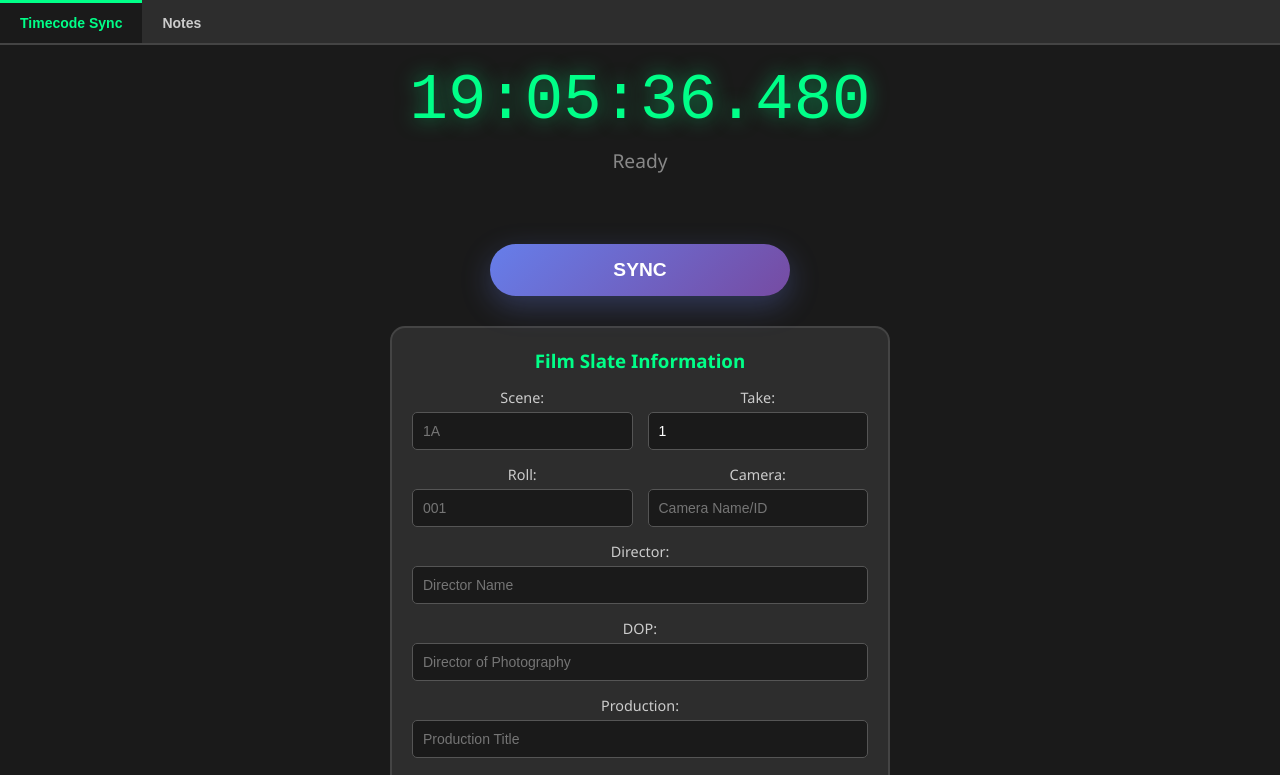
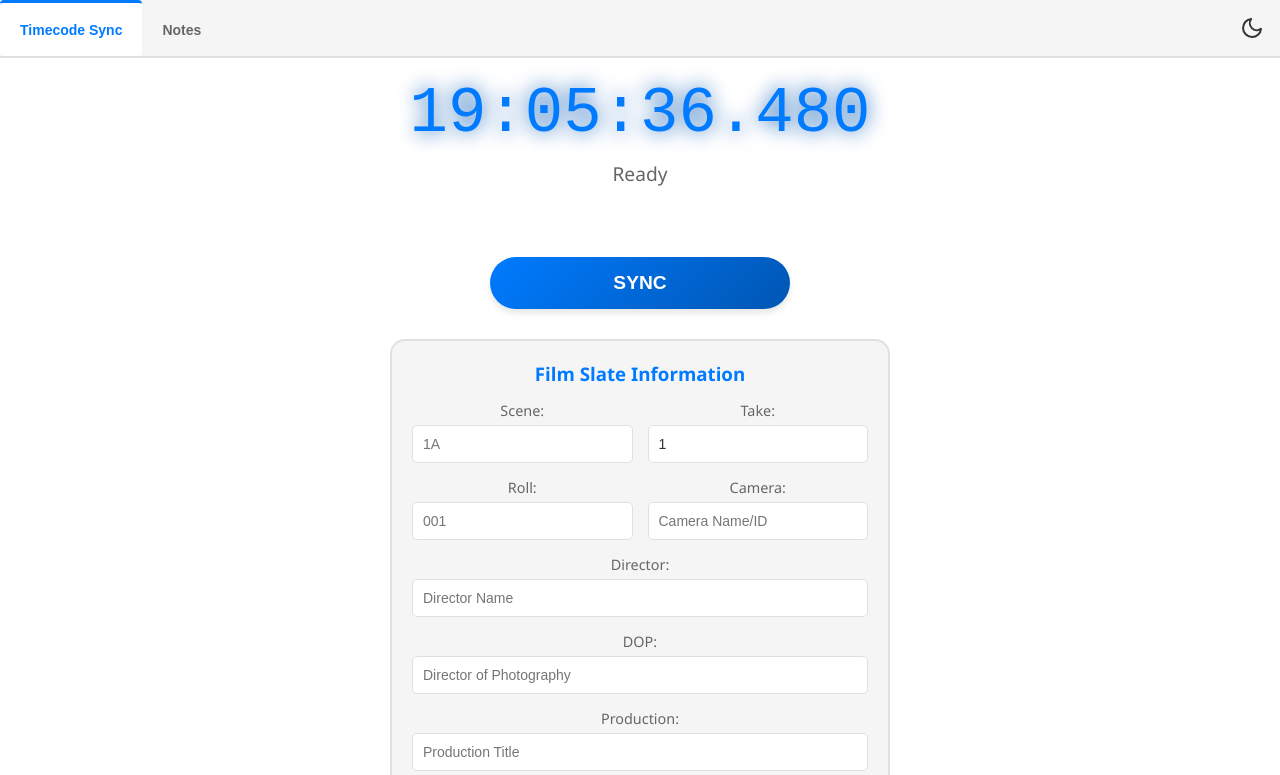
Before and after one commit to Freakiersamsam/digital-slate, a React (Vite) app: page / in a window 1280 px wide. Shown: the top 775 px of the page. Built offline with nearby package versions, Linux system fonts and the light colour scheme.

Commit message:
feat: implement dark/light mode toggle

```diff
--- a/src/App.css
+++ b/src/App.css
@@ -6,8 +6,8 @@
 
 body, #root {
   font-family: 'Segoe UI', Tahoma, Geneva, Verdana, sans-serif;
-  background: #1a1a1a;
-  color: #ffffff;
+  background: var(--color-bg-primary);
+  color: var(--color-text-primary);
   height: 100vh;
 }
 
@@ -19,16 +19,17 @@ body, #root {
 
 .tabs {
   display: flex;
-  background: #2d2d2d;
-  border-bottom: 2px solid #444;
+  background: var(--color-bg-secondary);
+  border-bottom: 2px solid var(--color-border);
+  position: relative;
 }
 
 .tab {
   padding: 12px 20px;
   cursor: pointer;
-  background: #2d2d2d;
+  background: var(--color-bg-secondary);
   border: none;
-  color: #ccc;
+  color: var(--color-text-secondary);
   font-size: 14px;
   font-weight: 600;
   transition: all 0.3s ease;
@@ -37,14 +38,14 @@ body, #root {
 }
 
 .tab.active {
-  background: #1a1a1a;
-  color: #00ff88;
-  border-top-color: #00ff88;
+  background: var(--color-bg-primary);
+  color: var(--color-accent);
+  border-top-color: var(--color-accent);
 }
 
 .tab:hover:not(.active) {
-  background: #3d3d3d;
-  color: #fff;
+  background: var(--color-bg-secondary);
+  color: var(--color-text-primary);
 }
 
 .tab-content {
@@ -66,23 +67,23 @@ body, #root {
 .timecode {
   font-size: 4rem;
   font-family: 'Courier New', monospace;
-  color: #00ff88;
-  text-shadow: 0 0 20px rgba(0, 255, 136, 0.5);
+  color: var(--color-accent);
+  text-shadow: 0 0 20px var(--color-accent-hover);
   margin-bottom: 10px;
 }
 
 .sync-status {
   font-size: 1.2rem;
-  color: #888;
+  color: var(--color-text-secondary);
   margin-bottom: 30px;
 }
 
 .sync-status.paused {
-  color: #ff6b6b;
+  color: var(--color-error);
 }
 
 .sync-button {
-  background: linear-gradient(135deg, #667eea 0%, #764ba2 100%);
+  background: linear-gradient(135deg, var(--color-accent) 0%, var(--color-accent-hover) 100%);
   border: none;
   color: white;
   padding: 15px 30px;
@@ -91,7 +92,7 @@ body, #root {
   border-radius: 50px;
   cursor: pointer;
   transition: all 0.3s ease;
-  box-shadow: 0 10px 30px rgba(102, 126, 234, 0.3);
+  box-shadow: var(--shadow-md);
   width: 100%;
   max-width: 300px;
   touch-action: manipulation;
@@ -99,7 +100,7 @@ body, #root {
 
 .sync-button:hover {
   transform: translateY(-3px);
-  box-shadow: 0 15px 40px rgba(102, 126, 234, 0.4);
+  box-shadow: var(--shadow-lg);
 }
 
 .sync-button:active {
@@ -112,9 +113,9 @@ body, #root {
 }
 
 .time-format-toggle {
-  background: #333;
-  border: 1px solid #555;
-  color: #fff;
+  background: var(--color-bg-secondary);
+  border: 1px solid var(--color-border);
+  color: var(--color-text-primary);
   padding: 10px 20px;
   border-radius: 25px;
   cursor: pointer;
@@ -123,12 +124,12 @@ body, #root {
 }
 
 .time-format-toggle:hover {
-  background: #444;
+  background: var(--color-bg-primary);
 }
 
 .slate-info {
-  background: #2d2d2d;
-  border: 2px solid #444;
+  background: var(--color-bg-secondary);
+  border: 2px solid var(--color-border);
   border-radius: 15px;
   padding: 20px;
   margin: 30px 0;
@@ -138,7 +139,7 @@ body, #root {
 }
 
 .slate-info h3 {
-  color: #00ff88;
+  color: var(--color-accent);
   margin-bottom: 15px;
   text-align: center;
 }
@@ -159,15 +160,15 @@ body, #root {
 }
 
 .slate-field label {
-  color: #ccc;
+  color: var(--color-text-secondary);
   font-size: 0.9rem;
   margin-bottom: 5px;
 }
 
 .slate-field input {
-  background: #1a1a1a;
-  border: 1px solid #555;
-  color: #fff;
+  background: var(--color-bg-primary);
+  border: 1px solid var(--color-border);
+  color: var(--color-text-primary);
   padding: 10px;
   border-radius: 5px;
   font-size: 14px;
@@ -175,8 +176,8 @@ body, #root {
 
 .slate-field input:focus {
   outline: none;
-  border-color: #00ff88;
-  box-shadow: 0 0 5px rgba(0, 255, 136, 0.3);
+  border-color: var(--color-accent);
+  box-shadow: 0 0 5px var(--color-accent-hover);
 }
 
 .slate-field input:focus {
@@ -209,8 +210,8 @@ body, #root {
   top: 50%;
   left: 50%;
   transform: translate(-50%, -50%);
-  background: rgba(0, 0, 0, 0.8);
-  color: white;
+  background: var(--color-bg-primary);
+  color: var(--color-text-primary);
   padding: 20px;
   border-radius: 10px;
   text-align: center;
@@ -232,13 +233,13 @@ body, #root {
 }
 
 .notes-title {
-  color: #fff;
+  color: var(--color-text-primary);
   font-size: 1.2rem;
   font-weight: 600;
 }
 
 .export-btn {
-  background: #667eea;
+  background: var(--color-accent);
   border: none;
   color: white;
   padding: 10px 20px;
@@ -249,13 +250,13 @@ body, #root {
 }
 
 .export-btn:hover {
-  background: #5a6fd8;
+  background: var(--color-accent-hover);
   transform: translateY(-2px);
 }
 
 .note-input-container {
   width: 100%;
-  background: #2d2d2d;
+  background: var(--color-bg-secondary);
   border-radius: 15px;
   margin-bottom: 18px;
   padding: 18px 20px 10px 20px;
@@ -265,9 +266,9 @@ body, #root {
 .note-editor {
   width: 100%;
   min-height: 80px;
-  background: #1a1a1a;
-  border: 1.5px solid #444;
-  color: #fff;
+  background: var(--color-bg-primary);
+  border: 1.5px solid var(--color-border);
+  color: var(--color-text-primary);
   border-radius: 10px;
   font-size: 1.1rem;
   font-family: 'Segoe UI', Tahoma, Geneva, Verdana, sans-serif;
@@ -280,12 +281,12 @@ body, #root {
 }
 
 .note-editor:focus {
-  border-color: #00ff88;
-  box-shadow: 0 0 15px rgba(0, 255, 136, 0.3);
+  border-color: var(--color-accent);
+  box-shadow: 0 0 15px var(--color-accent-hover);
 }
 
 .note-editor::placeholder {
-  color: #888;
+  color: var(--color-text-secondary);
   font-style: italic;
 }
 
@@ -293,24 +294,24 @@ body, #root {
   flex: 1 1 auto;
   overflow-y: auto;
   max-height: 45vh;
-  background: #2d2d2d;
+  background: var(--color-bg-secondary);
   border-radius: 15px;
   padding: 20px;
   margin-bottom: 18px;
 }
 
 .note-item {
-  background: #3d3d3d;
+  background: var(--color-bg-primary);
   padding: 28px 24px;
   margin-bottom: 22px;
   border-radius: 14px;
-  border-left: 5px solid #00ff88;
+  border-left: 5px solid var(--color-accent);
   transition: all 0.3s ease;
   font-size: 1.15rem;
 }
 
 .note-item:hover {
-  background: #4d4d4d;
+  background: var(--color-bg-secondary);
   transform: translateX(5px);
 }
 
@@ -322,14 +323,14 @@ body, #root {
 }
 
 .note-timestamp {
-  color: #00ff88;
+  color: var(--color-accent);
   font-family: 'Courier New', monospace;
   font-size: 1rem;
   margin-bottom: 0;
 }
 
 .note-scene-take {
-  color: #bbb;
+  color: var(--color-text-secondary);
   font-size: 0.95rem;
   font-style: italic;
   margin-left: 8px;
@@ -337,7 +338,7 @@ body, #root {
 }
 
 .note-content {
-  color: #fff;
+  color: var(--color-text-primary);
   line-height: 1.6;
   font-size: 1.18rem;
   margin-bottom: 0;
@@ -345,7 +346,7 @@ body, #root {
 
 .delete-note {
   float: right;
-  background: #ff6b6b;
+  background: var(--color-error);
   border: none;
   color: white;
   padding: 5px 10px;
@@ -362,7 +363,7 @@ body, #root {
 
 .no-notes {
   text-align: center;
-  color: #888;
+  color: var(--color-text-secondary);
   font-style: italic;
   margin-top: 50px;
 }
@@ -452,7 +453,8 @@ body, #root {
 
   .note-item.swipe-to-delete {
     transform: translateY(-60px);
-    background: rgba(255, 0, 0, 0.1);
+    background: var(--color-error);
+    opacity: 0.1;
   }
 
   .note-item.swipe-to-delete::after {
@@ -461,7 +463,7 @@ body, #root {
     bottom: -40px;
     left: 50%;
     transform: translateX(-50%);
-    color: #ff4444;
+    color: var(--color-error);
     font-size: 0.8em;
     white-space: nowrap;
   }
@@ -476,7 +478,7 @@ body, #root {
     bottom: -40px;
     left: 50%;
     transform: translateX(-50%);
-    background: #ff4444;
+    background: var(--color-error);
     color: white;
     border: none;
     padding: 5px 15px;
@@ -492,39 +494,35 @@ body, #root {
     }
   }
 
-  /* Improve touch targets */
   .note-editor {
     min-height: 80px;
-    font-size: 16px; /* Prevent zoom on iOS */
+    font-size: 16px;
     padding: 12px;
   }
 
   .note-input-container {
     position: sticky;
     top: 0;
-    background: #1a1a1a;
+    background: var(--color-bg-primary);
     z-index: 10;
     padding: 10px;
-    border-bottom: 1px solid #333;
+    border-bottom: 1px solid var(--color-border);
   }
 
   .notes-list {
-    padding-bottom: 60px; /* Space for mobile keyboard */
+    padding-bottom: 60px;
   }
 
-  /* Improve button touch targets */
   .export-btn, .time-format-toggle, .delete-note {
-    min-height: 44px; /* iOS minimum touch target */
+    min-height: 44px;
     padding: 12px 20px;
   }
 
-  /* Prevent text selection during swipe */
   .note-item {
     user-select: none;
     -webkit-user-select: none;
   }
 
-  /* Improve scrolling performance */
   .notes-list {
     -webkit-overflow-scrolling: touch;
     overscroll-behavior: contain;
@@ -559,37 +557,31 @@ body, #root {
   .note-content {
     font-size: 13px;
   }
-
-  .color-chart-xrite-info {
-    padding: 10px;
-    font-size: 12px;
-  }
 }
 
 /* Touch device optimizations */
 @media (hover: none) {
   .tab:hover:not(.active) {
-    background: #2d2d2d;
-    color: #ccc;
+    background: var(--color-bg-secondary);
+    color: var(--color-text-secondary);
   }
 
   .sync-button:hover {
     transform: none;
-    box-shadow: 0 10px 30px rgba(102, 126, 234, 0.3);
+    box-shadow: var(--shadow-md);
   }
 
   .delete-note:hover {
-    background: #ff4444;
+    background: var(--color-error);
   }
 
   .export-btn:hover {
-    background: #2d2d2d;
+    background: var(--color-bg-secondary);
   }
 
-  /* Add active states for touch devices */
   .tab:active:not(.active) {
-    background: #3d3d3d;
-    color: #fff;
+    background: var(--color-bg-primary);
+    color: var(--color-text-primary);
   }
 
   .sync-button:active {
@@ -597,11 +589,11 @@ body, #root {
   }
 
   .delete-note:active {
-    background: #ff0000;
+    background: var(--color-error);
   }
 
   .export-btn:active {
-    background: #3d3d3d;
+    background: var(--color-bg-primary);
   }
 }
 
@@ -645,10 +637,13 @@ body, #root {
 /* X-rite ColorChecker Overlay Styles */
 .color-chart-xrite-overlay {
   position: fixed;
-  top: 0; left: 0; right: 0; bottom: 0;
+  top: 0;
+  left: 0;
+  right: 0;
+  bottom: 0;
   width: 100vw;
   height: 100vh;
-  background: #111;
+  background: var(--color-bg-primary);
   z-index: 9999;
   display: flex;
   flex-direction: column;
@@ -658,7 +653,7 @@ body, #root {
 .color-chart-xrite-info {
   width: 100vw;
   text-align: center;
-  color: #fff;
+  color: var(--color-text-primary);
   font-family: 'Segoe UI', Tahoma, Geneva, Verdana, sans-serif;
   font-size: 2.2vw;
   font-weight: 600;
@@ -667,14 +662,14 @@ body, #root {
 }
 .paused-timecode {
   font-size: 2.8vw;
-  color: #00ff88;
+  color: var(--color-accent);
   font-family: 'Courier New', monospace;
   margin-bottom: 0.5vw;
-  text-shadow: 0 0 16px #00ff8855;
+  text-shadow: 0 0 16px var(--color-accent-hover);
 }
 .slate-info-row {
   font-size: 1.3vw;
-  color: #fff;
+  color: var(--color-text-primary);
   margin-bottom: 0.2vw;
   font-weight: 400;
 }
@@ -800,3 +795,10 @@ body, #root {
   color: #888;
   margin-top: 5px;
 }
+
+.theme-toggle-container {
+  margin-left: auto;
+  padding: 8px;
+  display: flex;
+  align-items: center;
+}
--- a/src/App.jsx
+++ b/src/App.jsx
@@ -2,6 +2,7 @@ import React, { useState, useRef, useEffect } from 'react';
 import SlateForm from './components/SlateForm';
 import ColorChart from './components/ColorChart';
 import Notes from './components/Notes';
+import { ThemeToggle } from './components/ThemeToggle';
 
 function playBeep() {
   const ctx = new (window.AudioContext || window.webkitAudioContext)();
@@ -205,6 +206,9 @@ export default function App() {
       <div className="tabs">
         <button className={`tab${tab === 'timecode' ? ' active' : ''}`} onClick={() => setTab('timecode')}>Timecode Sync</button>
         <button className={`tab${tab === 'notes' ? ' active' : ''}`} onClick={() => setTab('notes')}>Notes</button>
+        <div className="theme-toggle-container">
+          <ThemeToggle />
+        </div>
       </div>
       <div id="timecode-tab" className={`tab-content${tab === 'timecode' ? ' active' : ''}`}>
         <div className="timecode-display">
--- /dev/null
+++ b/src/components/ThemeToggle.jsx
@@ -0,0 +1,55 @@
+import React from 'react';
+import { useTheme } from '../contexts/ThemeContext';
+
+export function ThemeToggle() {
+  const { theme, toggleTheme } = useTheme();
+
+  return (
+    <button
+      onClick={toggleTheme}
+      className="theme-toggle"
+      aria-label={`Switch to ${theme === 'dark' ? 'light' : 'dark'} theme`}
+      title={`Switch to ${theme === 'dark' ? 'light' : 'dark'} theme`}
+    >
+      {theme === 'dark' ? (
+        // Sun icon for dark mode
+        <svg
+          xmlns="http://www.w3.org/2000/svg"
+          width="24"
+          height="24"
+          viewBox="0 0 24 24"
+          fill="none"
+          stroke="currentColor"
+          strokeWidth="2"
+          strokeLinecap="round"
+          strokeLinejoin="round"
+        >
+          <circle cx="12" cy="12" r="5" />
+          <line x1="12" y1="1" x2="12" y2="3" />
+          <line x1="12" y1="21" x2="12" y2="23" />
+          <line x1="4.22" y1="4.22" x2="5.64" y2="5.64" />
+          <line x1="18.36" y1="18.36" x2="19.78" y2="19.78" />
+          <line x1="1" y1="12" x2="3" y2="12" />
+          <line x1="21" y1="12" x2="23" y2="12" />
+          <line x1="4.22" y1="19.78" x2="5.64" y2="18.36" />
+          <line x1="18.36" y1="5.64" x2="19.78" y2="4.22" />
+        </svg>
+      ) : (
+        // Moon icon for light mode
+        <svg
+          xmlns="http://www.w3.org/2000/svg"
+          width="24"
+          height="24"
+          viewBox="0 0 24 24"
+          fill="none"
+          stroke="currentColor"
+          strokeWidth="2"
+          strokeLinecap="round"
+          strokeLinejoin="round"
+        >
+          <path d="M21 12.79A9 9 0 1 1 11.21 3 7 7 0 0 0 21 12.79z" />
+        </svg>
+      )}
+    </button>
+  );
+}
--- /dev/null
+++ b/src/contexts/ThemeContext.jsx
@@ -0,0 +1,56 @@
+import React, { createContext, useContext, useState, useEffect } from 'react';
+
+const ThemeContext = createContext();
+
+export function ThemeProvider({ children }) {
+  // Get initial theme from localStorage or system preference
+  const getInitialTheme = () => {
+    const savedTheme = localStorage.getItem('theme');
+    if (savedTheme) return savedTheme;
+
+    // Check system preference
+    if (window.matchMedia && window.matchMedia('(prefers-color-scheme: dark)').matches) {
+      return 'dark';
+    }
+    return 'light';
+  };
+
+  const [theme, setTheme] = useState(getInitialTheme);
+
+  // Update theme in localStorage and document
+  useEffect(() => {
+    localStorage.setItem('theme', theme);
+    document.documentElement.setAttribute('data-theme', theme);
+  }, [theme]);
+
+  // Listen for system theme changes
+  useEffect(() => {
+    const mediaQuery = window.matchMedia('(prefers-color-scheme: dark)');
+    const handleChange = (e) => {
+      if (!localStorage.getItem('theme')) {
+        setTheme(e.matches ? 'dark' : 'light');
+      }
+    };
+
+    mediaQuery.addEventListener('change', handleChange);
+    return () => mediaQuery.removeEventListener('change', handleChange);
+  }, []);
+
+  const toggleTheme = () => {
+    setTheme(prev => prev === 'dark' ? 'light' : 'dark');
+  };
+
+  return (
+    <ThemeContext.Provider value={{ theme, toggleTheme }}>
+      {children}
+    </ThemeContext.Provider>
+  );
+}
+
+export function useTheme() {
+  const context = useContext(ThemeContext);
+  if (context === undefined) {
+    throw new Error('useTheme must be used within a ThemeProvider');
+  }
+  return context;
+}
--- a/src/index.css
+++ b/src/index.css
@@ -2,8 +2,8 @@
   box-sizing: border-box;
 }
 body, #root {
-  background: #1a1a1a;
-  color: #fff;
+  background: var(--color-bg-primary);
+  color: var(--color-text-primary);
   margin: 0;
   min-height: 100vh;
   min-width: 100vw;
--- a/src/main.jsx
+++ b/src/main.jsx
@@ -2,10 +2,14 @@ import { StrictMode } from 'react'
 import { createRoot } from 'react-dom/client'
 import './index.css'
 import './App.css'
+import './styles/theme.css'
 import App from './App.jsx'
+import { ThemeProvider } from './contexts/ThemeContext'
 
 createRoot(document.getElementById('root')).render(
   <StrictMode>
-    <App />
+    <ThemeProvider>
+      <App />
+    </ThemeProvider>
   </StrictMode>,
 )
--- /dev/null
+++ b/src/styles/theme.css
@@ -0,0 +1,90 @@
+:root {
+  /* Light theme (default) */
+  --color-bg-primary: #ffffff;
+  --color-bg-secondary: #f5f5f5;
+  --color-text-primary: #333333;
+  --color-text-secondary: #666666;
+  --color-border: #e0e0e0;
+  --color-accent: #007bff;
+  --color-accent-hover: #0056b3;
+  --color-success: #28a745;
+  --color-error: #dc3545;
+  --color-warning: #ffc107;
+  --shadow-sm: 0 1px 2px rgba(0, 0, 0, 0.05);
+  --shadow-md: 0 4px 6px rgba(0, 0, 0, 0.1);
+  --shadow-lg: 0 10px 15px rgba(0, 0, 0, 0.1);
+}
+
+[data-theme="dark"] {
+  --color-bg-primary: #1a1a1a;
+  --color-bg-secondary: #2d2d2d;
+  --color-text-primary: #ffffff;
+  --color-text-secondary: #b3b3b3;
+  --color-border: #404040;
+  --color-accent: #4dabf7;
+  --color-accent-hover: #339af0;
+  --color-success: #40c057;
+  --color-error: #fa5252;
+  --color-warning: #ffd43b;
+  --shadow-sm: 0 1px 2px rgba(0, 0, 0, 0.2);
+  --shadow-md: 0 4px 6px rgba(0, 0, 0, 0.3);
+  --shadow-lg: 0 10px 15px rgba(0, 0, 0, 0.3);
+}
+
+/* Theme toggle button styles */
+.theme-toggle {
+  background: none;
+  border: none;
+  padding: 8px;
+  cursor: pointer;
+  color: var(--color-text-primary);
+  border-radius: 50%;
+  display: flex;
+  align-items: center;
+  justify-content: center;
+  transition: background-color 0.2s;
+}
+
+.theme-toggle:hover {
+  background-color: var(--color-bg-secondary);
+}
+
+.theme-toggle:focus {
+  outline: none;
+  box-shadow: 0 0 0 2px var(--color-accent);
+}
+
+/* Apply theme variables to common elements */
+body {
+  background-color: var(--color-bg-primary);
+  color: var(--color-text-primary);
+  transition: background-color 0.3s, color 0.3s;
+}
+
+button {
+  background-color: var(--color-accent);
+  color: white;
+  border: none;
+  padding: 8px 16px;
+  border-radius: 4px;
+  cursor: pointer;
+  transition: background-color 0.2s;
+}
+
+button:hover {
+  background-color: var(--color-accent-hover);
+}
+
+input, textarea {
+  background-color: var(--color-bg-secondary);
+  color: var(--color-text-primary);
+  border: 1px solid var(--color-border);
+  border-radius: 4px;
+  padding: 8px;
+}
+
+input:focus, textarea:focus {
+  outline: none;
+  border-color: var(--color-accent);
+  box-shadow: 0 0 0 2px var(--color-accent-hover);
+}
```
